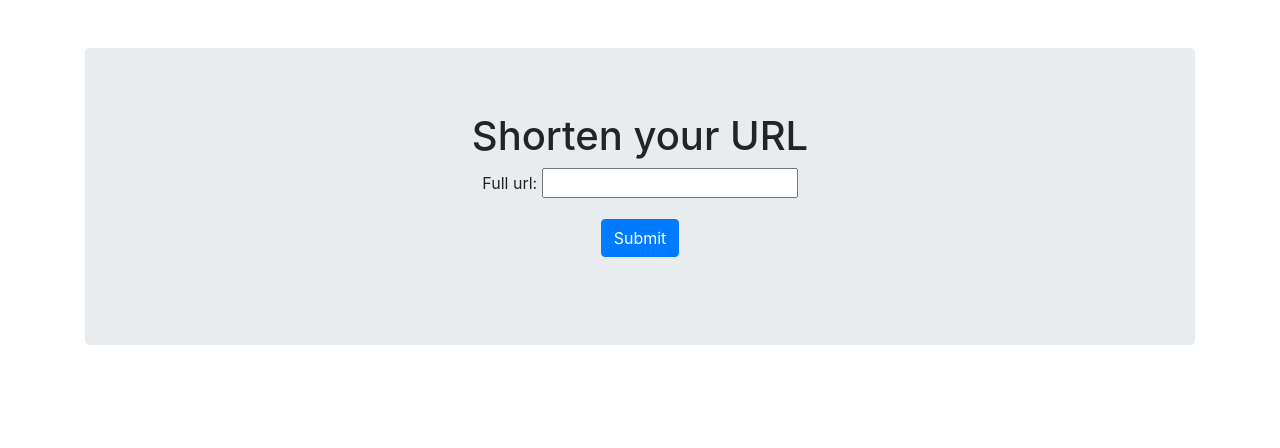
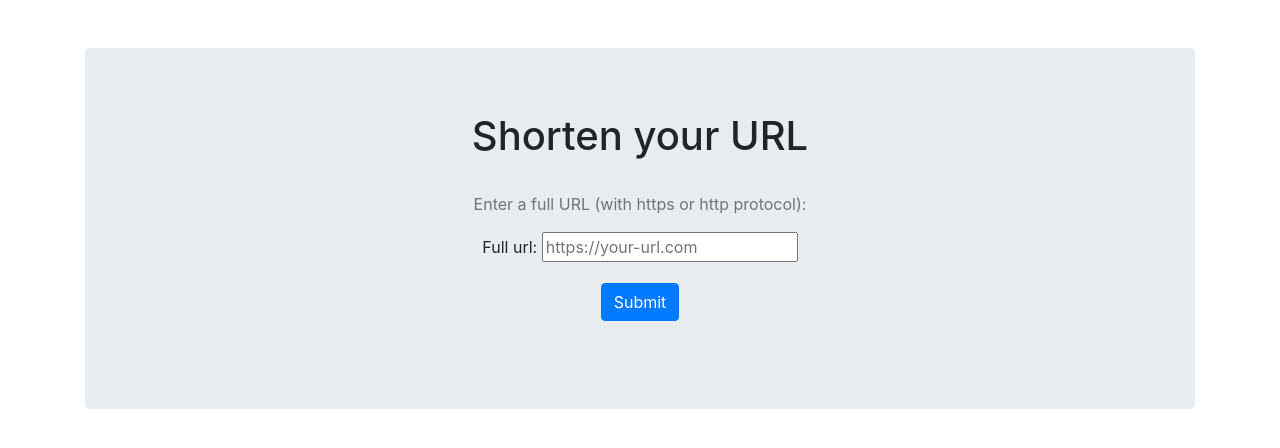
Before and after one commit to dominiika/Link-shortener, a Django app: page / in a window 1280 px wide. Shown: the top 448 px of the page. Run offline with Django 3.2, Linux system fonts and the light colour scheme; some libraries are stand-ins or nearby versions.

Commit message:
Add paragraph in index.html, add a placeholder widget in forms.py

```diff
--- a/main/forms.py
+++ b/main/forms.py
@@ -8,3 +8,7 @@ class LinkModelForm(forms.ModelForm):
         fields = [
             'full_url',
         ]
+
+    def __init__(self, *args, **kwargs):
+            super().__init__(*args, **kwargs)
+            self.fields['full_url'].widget.attrs.update({'placeholder': 'https://your-url.com'})
--- a/main/templates/main/index.html
+++ b/main/templates/main/index.html
@@ -7,6 +7,8 @@
 <div class="container">
   <div class="jumbotron">
     <h1 class="text-center">Shorten your URL</h1>
+    <br>
+    <p class="text-center text-muted">Enter a full URL (with https or http protocol):</p>
     <form class="" method="POST" action="." style="text-align:center;">
       {% csrf_token %}
       {{ form.as_p }}
```
